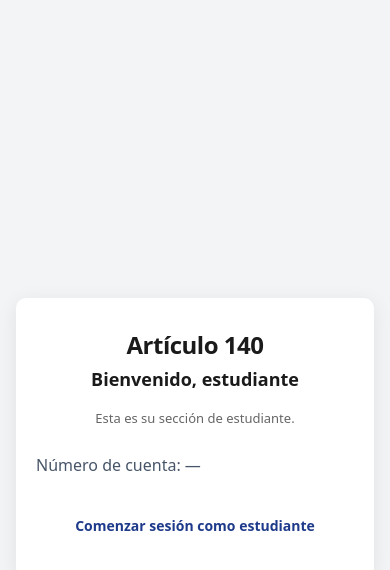
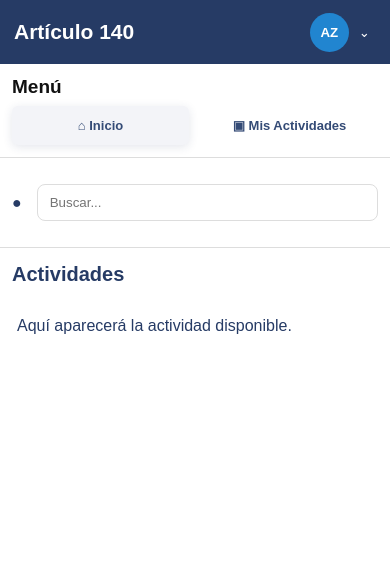
Before and after one commit to Angel12328/horas-voae-clone, a Next.js app in the folder frontend/: page /st in a window 390 px wide. Shown: the top 570 px of the page. Built offline with nearby package versions, Linux system fonts and the light colour scheme.

Commit message:
Dashboard actividades

```diff
--- /dev/null
+++ b/frontend/app/st/actividades-client.js
@@ -0,0 +1,106 @@
+
+'use client';
+
+import { createElement, useState } from 'react';
+import { useRouter } from 'next/navigation';
+
+export default function ActividadesClient() {
+  const router = useRouter();
+  const [menuPerfil, setMenuPerfil] = useState(false);
+  const [busqueda, setBusqueda] = useState('');
+
+  const cerrarSesion = () => {
+    localStorage.removeItem('cuenta');
+    router.replace('/auth/login');
+  };
+
+  return createElement('div', { className: 'student-panel' }, [
+
+    // Encabezado principal
+    createElement('header', { className: 'student-header', key: 'header' }, [
+      createElement('div', { className: 'student-logo', key: 'logo' },
+        'Artículo 140'
+      ),
+
+      createElement('div', { className: 'profile-container', key: 'profile' }, [
+        createElement('button', {
+          className: 'profile-button',
+          type: 'button',
+          onClick: () => setMenuPerfil(!menuPerfil),
+          'aria-expanded': menuPerfil,
+          key: 'profile-button',
+        }, [
+          createElement('span', { key: 'initials' }, 'AZ'),
+          createElement('span', { key: 'arrow' }, '⌄'),
+        ]),
+
+        menuPerfil && createElement('div', {
+          className: 'profile-dropdown',
+          key: 'dropdown',
+        }, [
+          createElement('button', {
+            type: 'button',
+            onClick: cerrarSesion,
+            key: 'logout',
+          }, 'Cerrar sesión'),
+        ]),
+      ]),
+    ]),
+
+    // Cuerpo del panel
+    createElement('div', { className: 'student-body', key: 'body' }, [
+
+      // Menú lateral
+      createElement('aside', { className: 'student-sidebar', key: 'sidebar' }, [
+        createElement('h2', { key: 'menu-title' }, 'Menú'),
+
+        createElement('nav', { key: 'navigation' }, [
+          createElement('a', {
+            href: '/st',
+            className: 'sidebar-link active',
+            key: 'inicio',
+          }, '⌂  Inicio'),
+
+          createElement('a', {
+            href: '/st',
+            className: 'sidebar-link',
+            key: 'activities',
+          }, '▣  Mis Actividades'),
+        ]),
+      ]),
+
+      // Contenido principal
+      createElement('main', { className: 'student-content', key: 'content' }, [
+
+        createElement('div', { className: 'search-area', key: 'search' }, [
+          createElement('span', { key: 'info' }, '●'),
+
+          createElement('input', {
+            type: 'search',
+            placeholder: 'Buscar...',
+            value: busqueda,
+            onChange: (event) => setBusqueda(event.target.value),
+            'aria-label': 'Buscar actividades',
+            key: 'search-input',
+          }),
+        ]),
+
+        createElement('section', {
+          className: 'activities-section',
+          key: 'activities-section',
+        }, [
+          createElement('h1', { key: 'title' }, 'Actividades'),
+
+          createElement('div', {
+            className: 'activities-grid',
+            key: 'grid',
+          }, [
+            createElement('p', { key: 'placeholder' },
+              'Aquí aparecerá la actividad disponible.'
+            ),
+          ]),
+        ]),
+      ]),
+    ]),
+  ]);
+}
--- /dev/null
+++ b/frontend/app/st/actividades.css
@@ -0,0 +1,200 @@
+
+.student-panel {
+  min-height: 100vh;
+  background: #fff;
+  color: #263b65;
+  font-family: Arial, sans-serif;
+}
+
+.student-header {
+  height: 64px;
+  background: #263b65;
+  display: flex;
+  justify-content: space-between;
+  align-items: center;
+  padding: 0 25px;
+  color: white;
+  position: relative;
+  z-index: 10;
+}
+
+.student-logo {
+  font-size: 21px;
+  font-weight: 800;
+}
+
+.profile-container {
+  position: relative;
+}
+
+.profile-button {
+  display: flex;
+  align-items: center;
+  gap: 10px;
+  border: none;
+  background: transparent;
+  color: white;
+  cursor: pointer;
+}
+
+.profile-button span:first-child {
+  background: #2185d0;
+  width: 39px;
+  height: 39px;
+  border-radius: 50%;
+  display: grid;
+  place-items: center;
+  font-weight: bold;
+}
+
+.profile-dropdown {
+  position: absolute;
+  top: 48px;
+  right: 0;
+  width: 170px;
+  background: white;
+  border-radius: 6px;
+  box-shadow: 0 3px 12px #0002;
+  padding: 8px;
+}
+
+.profile-dropdown button {
+  width: 100%;
+  padding: 12px;
+  background: white;
+  border: none;
+  text-align: left;
+  cursor: pointer;
+  color: #263b65;
+}
+
+.profile-dropdown button:hover {
+  background: #f1f4f9;
+}
+
+.student-body {
+  display: flex;
+  min-height: calc(100vh - 64px);
+}
+
+.student-sidebar {
+  width: 230px;
+  flex-shrink: 0;
+  border-right: 1px solid #ddd;
+  padding: 22px 18px;
+}
+
+.student-sidebar h2 {
+  font-size: 19px;
+  color: #111;
+  margin: 0 0 14px;
+}
+
+.student-sidebar nav {
+  display: flex;
+  flex-direction: column;
+  gap: 12px;
+}
+
+.sidebar-link {
+  padding: 15px 12px;
+  border-radius: 6px;
+  font-weight: 600;
+  color: #344b76;
+  text-decoration: none;
+}
+
+.sidebar-link:hover,
+.sidebar-link.active {
+  background: #f3f4f8;
+  box-shadow: 0 2px 10px #263b6520;
+}
+
+.student-content {
+  flex: 1;
+  min-width: 0;
+}
+
+.search-area {
+  min-height: 90px;
+  border-bottom: 1px solid #ddd;
+  display: flex;
+  align-items: center;
+  gap: 15px;
+  padding: 15px 20px;
+}
+
+.search-area input {
+  width: 235px;
+  max-width: 100%;
+  height: 37px;
+  border: 1px solid #ddd;
+  border-radius: 8px;
+  padding: 0 12px;
+  outline-color: #263b65;
+}
+
+.activities-section {
+  padding: 4px 10px 25px;
+}
+
+.activities-section h1 {
+  font-size: 20px;
+  margin: 0 0 15px;
+}
+
+.activities-grid {
+  display: grid;
+  grid-template-columns: repeat(auto-fill, minmax(240px, 1fr));
+  gap: 15px;
+  padding: 0 5px;
+}
+
+@media (max-width: 600px) {
+  .student-header {
+    padding: 0 14px;
+  }
+
+  .student-body {
+    flex-direction: column;
+  }
+
+  .student-sidebar {
+    width: auto;
+    padding: 12px;
+    border-right: none;
+    border-bottom: 1px solid #ddd;
+  }
+
+  .student-sidebar h2 {
+    margin-bottom: 8px;
+  }
+
+  .student-sidebar nav {
+    flex-direction: row;
+  }
+
+  .sidebar-link {
+    flex: 1;
+    text-align: center;
+    padding: 12px 5px;
+    font-size: 13px;
+  }
+
+  .search-area {
+    min-height: 65px;
+    padding: 12px;
+  }
+
+  .search-area input {
+    flex: 1;
+  }
+
+  .activities-section {
+    padding: 15px 12px;
+  }
+
+  .activities-grid {
+    grid-template-columns: 1fr;
+  }
+}
--- a/frontend/app/st/page.js
+++ b/frontend/app/st/page.js
@@ -1,27 +1,10 @@
+
 import { createElement } from 'react';
+import ActividadesClient from './actividades-client';
+import './actividades.css';
 
-// searchParams es dinámico en Next 16: se lee de forma bloqueante a propósito.
 export const instant = false;
 
-export default async function StudentPanel({ searchParams }) {
-  const params = await searchParams;
-  const cuenta = (params && params.cuenta) ? String(params.cuenta) : '';
-
-  return (
-    createElement('main', { className: 'app' }, [
-      createElement('div', { className: 'card', key: 'card' }, [
-        createElement('div', { className: 'branding', key: 'branding' }, [
-          createElement('h1', { key: 'title' }, 'Artículo 140'),
-          createElement('p', { className: 'subtitle', key: 'subtitle' }, 'Bienvenido, estudiante'),
-          createElement('p', { className: 'helper', key: 'helper' }, 'Esta es su sección de estudiante.'),
-        ]),
-        createElement('p', { key: 'cuenta', style: { color: '#475569', marginBottom: 18 } }, 'Número de cuenta: ' + (cuenta || '—')),
-        createElement(
-          'a',
-          { key: 'login-link', href: '/auth/login', className: 'btn btn-link' },
-          'Comenzar sesión como estudiante'
-        ),
-      ]),
-    ])
-  );
+export default function StudentPanel() {
+  return createElement(ActividadesClient);
 }
```
